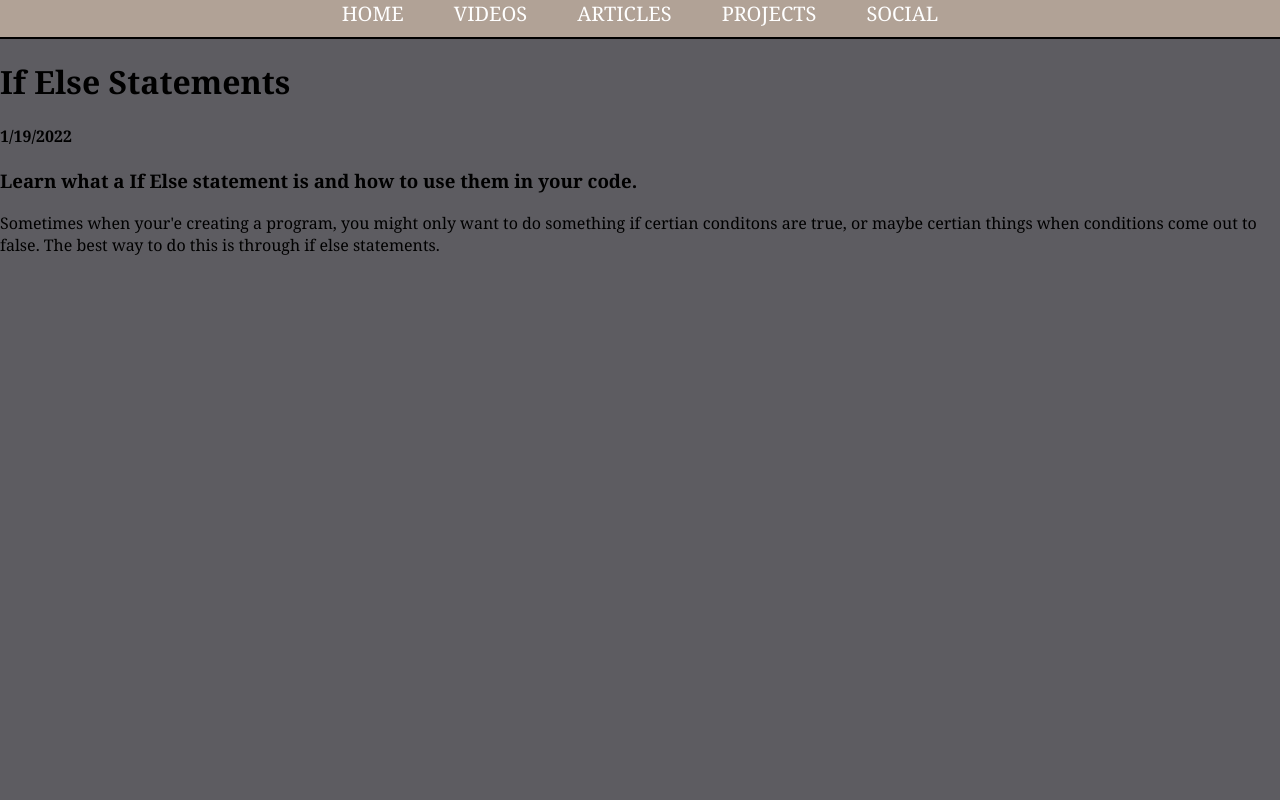
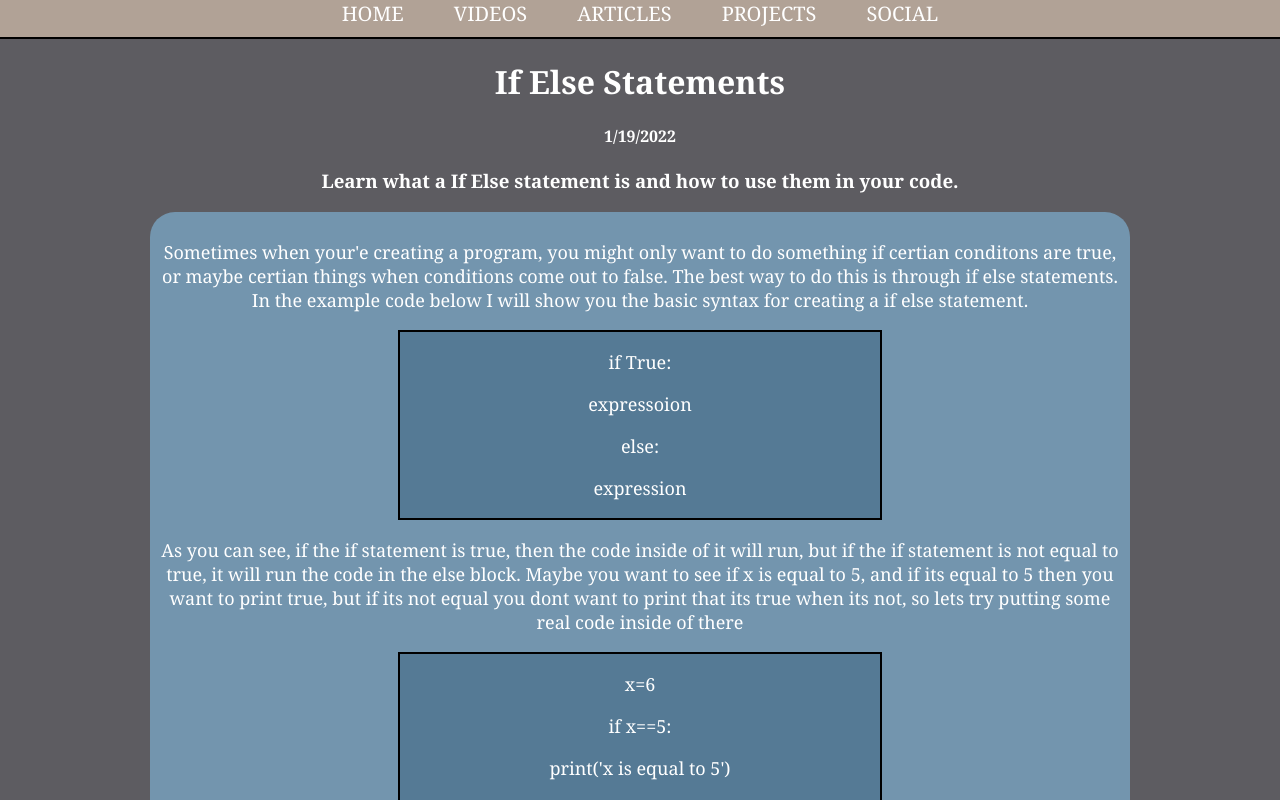
Before and after one commit to Jacob-Hoskins/JacobsCorner, a React (Create React App) app: page /ifStatements in a window 1280 px wide. Shown: the top 800 px of the page. Built offline with nearby package versions, Linux system fonts and the light colour scheme.

Commit message:
If statements

```diff
--- a/src/App.js
+++ b/src/App.js
@@ -11,7 +11,6 @@ import PythonBasics from './Lessons/python/PythonBasics';
 import PythonFunc from './Lessons/python/PythonFunc';
 import PythonBuiltIn from './Lessons/python/PythonBuiltIn';
 import PythonMath from './Lessons/python/PythonMath';
-import DoMath from './Lessons/python/DoMath';
 import Loops from './Lessons/python/Loops';
 import IfState from './Lessons/python/IfState';
 
@@ -28,7 +27,6 @@ function App() {
         <Route path ='functions' element={<PythonFunc replace to='/functions'/>} />
         <Route path='printFunction' element={<PythonBuiltIn />}/>
         <Route path='pythonMath' element={<PythonMath />} />
-        <Route path='pythonCalc' element={<DoMath />} />
         <Route path='pyLoops' element={<Loops />} />
         <Route path='ifStatements' element={<IfState/>} />
       </Routes>
--- a/src/Lessons/python/IfState.js
+++ b/src/Lessons/python/IfState.js
@@ -16,7 +16,31 @@ function IfState() {
                 <p>Sometimes when your'e creating a program, you might only want to
                     do something if certian conditons are true, or maybe certian things
                     when conditions come out to false. The best way to do this is through
-                    if else statements.
+                    if else statements. In the example code below I will show you the basic
+                    syntax for creating a if else statement.
+                </p>
+                <ExampleCode>
+                    <p>if True:</p>
+                    <p>expressoion</p>
+                    <p>else:</p>
+                    <p>expression</p>
+                </ExampleCode>
+                <p>As you can see, if the if statement is true, then the code inside of it will run,
+                    but if the if statement is not equal to true, it will run the code in the else block.
+                    Maybe you want to see if x is equal to 5, and if its equal to 5 then you want to print true,
+                    but if its not equal you dont want to print that its true when its not, so lets try putting some
+                    real code inside of there
+                </p>
+                <ExampleCode>
+                    <p>x=6</p>
+                    <p>if x==5:</p>
+                    <p>print('x is equal to 5')</p>
+                    <p>else:</p>
+                    <p>print('x is not equal to 5')</p>
+                </ExampleCode>
+                <p>So this is the very basics of if else statements... But wait, theres also a elif
+                    statement that means if else in one. But that can be a bit confusing so I'll make that
+                    its own lesson.
                 </p>
             </Lesson>
         </Container>
@@ -26,11 +50,45 @@ function IfState() {
 export default IfState
 
 const Container = styled.div`
+    display: flex;
+    flex-direction: column;
+    position: relative;
+    color: white;
+
+
 `
 
 const Lesson = styled.main`
+    position: relative;
+    display: block;
+    font-size: 18px;
+    width: 75vw;
+    color: white;
+    text-align: center;
+    margin: auto;
+    padding: 5px;
+    background-color: #7395ae;
+    border-radius: 25px;
+    content: 75vw;
+    padding: 10px;
 `
 
 const Grabber = styled.div`
+    position: relative;
+    width: 75vw;
+    margin: auto;
+    text-align: center;
+    padding: 0;
+`
 
+const ExampleCode = styled.div`
+    margin: auto;
+    border: solid black 2px;
+    background-color: #557a95;
+    color: white;
+    width: 50%;
+    align-items: center;
+    align-content: center;
+    text-align: center;
+    justify-content: center;
 `
--- a/src/Pages/Projects.js
+++ b/src/Pages/Projects.js
@@ -8,16 +8,7 @@ function Projects() {
     return (
         <Container>
             <Nav />
-            <Content
-            link='/pythonCalc'
-            title='Python first calculator'
-            date='1/17/2022'
-            description='In this project we will be using what we learned from the Python basics lesson
-            and add in one more thing to create a calculator. You will be able to run the calculator in
-            the terminal and in the project, the goal is to pass two parameters to a function and have it
-            return the desired answer.
-            '
-            />
+
         </Container>
     )
 }
```
